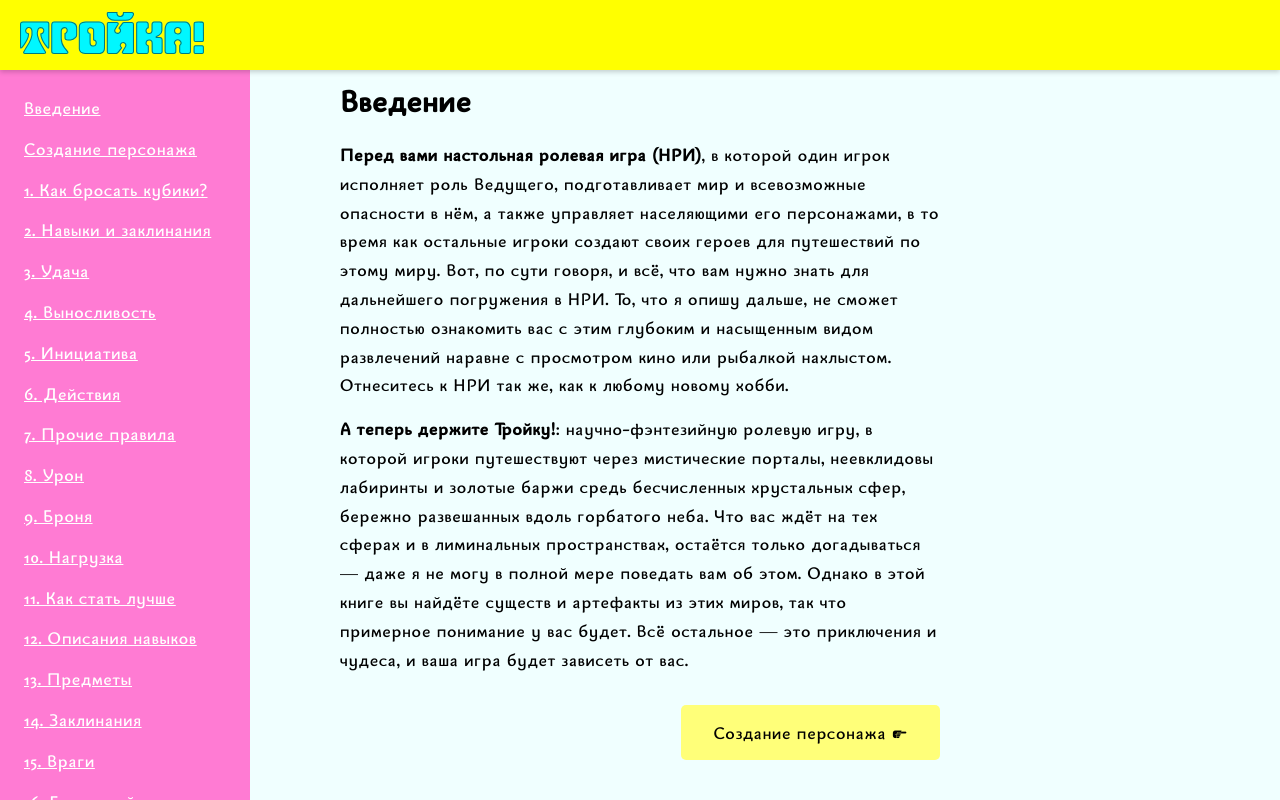
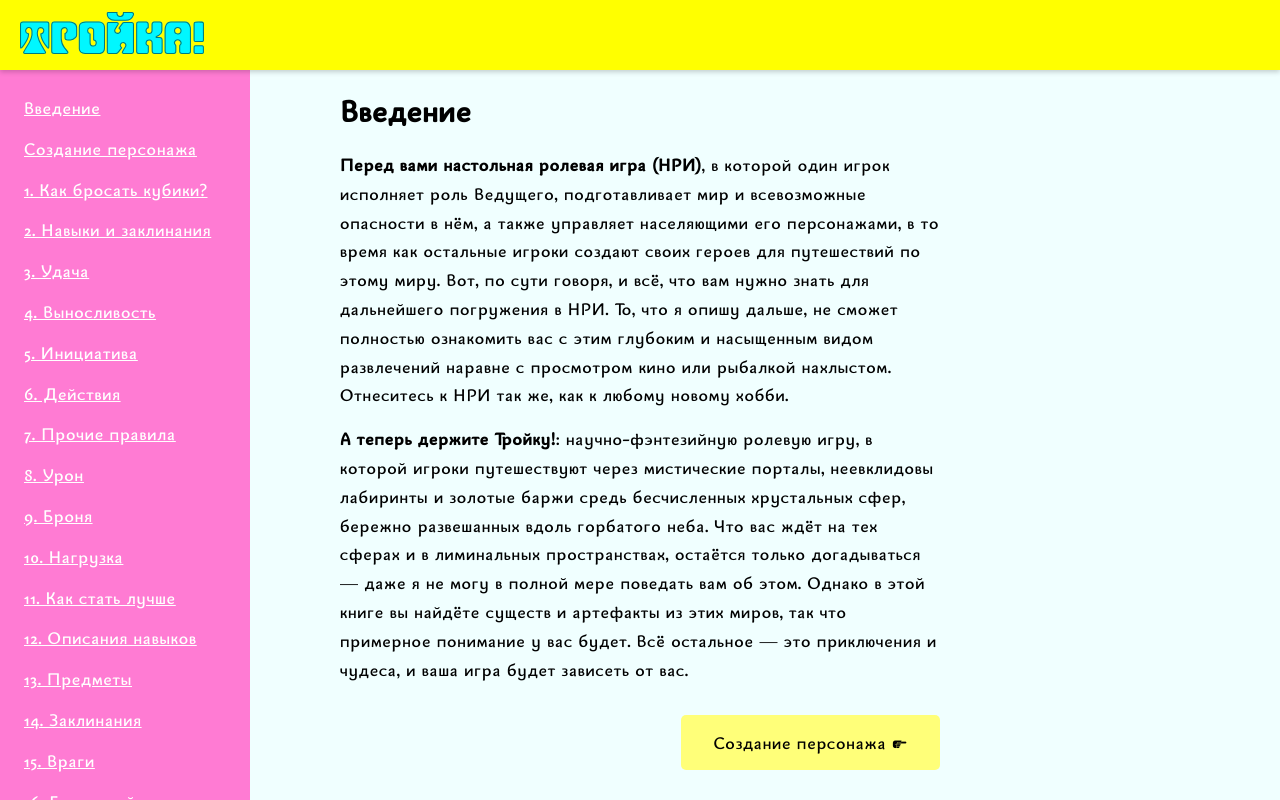
Before and after one commit to mishagordeev/troika, a Flask app: page / in a window 1280 px wide. Run offline with Flask 3, Linux system fonts and the light colour scheme.

Commit message:
Edit style

```diff
--- a/static/styles/style.css
+++ b/static/styles/style.css
@@ -40,8 +40,12 @@
             font-family: 'Bainsley', 'Georgia', monospace;
         }
 
+        html {
+            overflow-y: scroll;
+        }
+
         body {
-            padding-top: 80px;
+            padding-top: 90px;
             transition: margin-left 0.3s;
             background-color: azure;
         }
```
